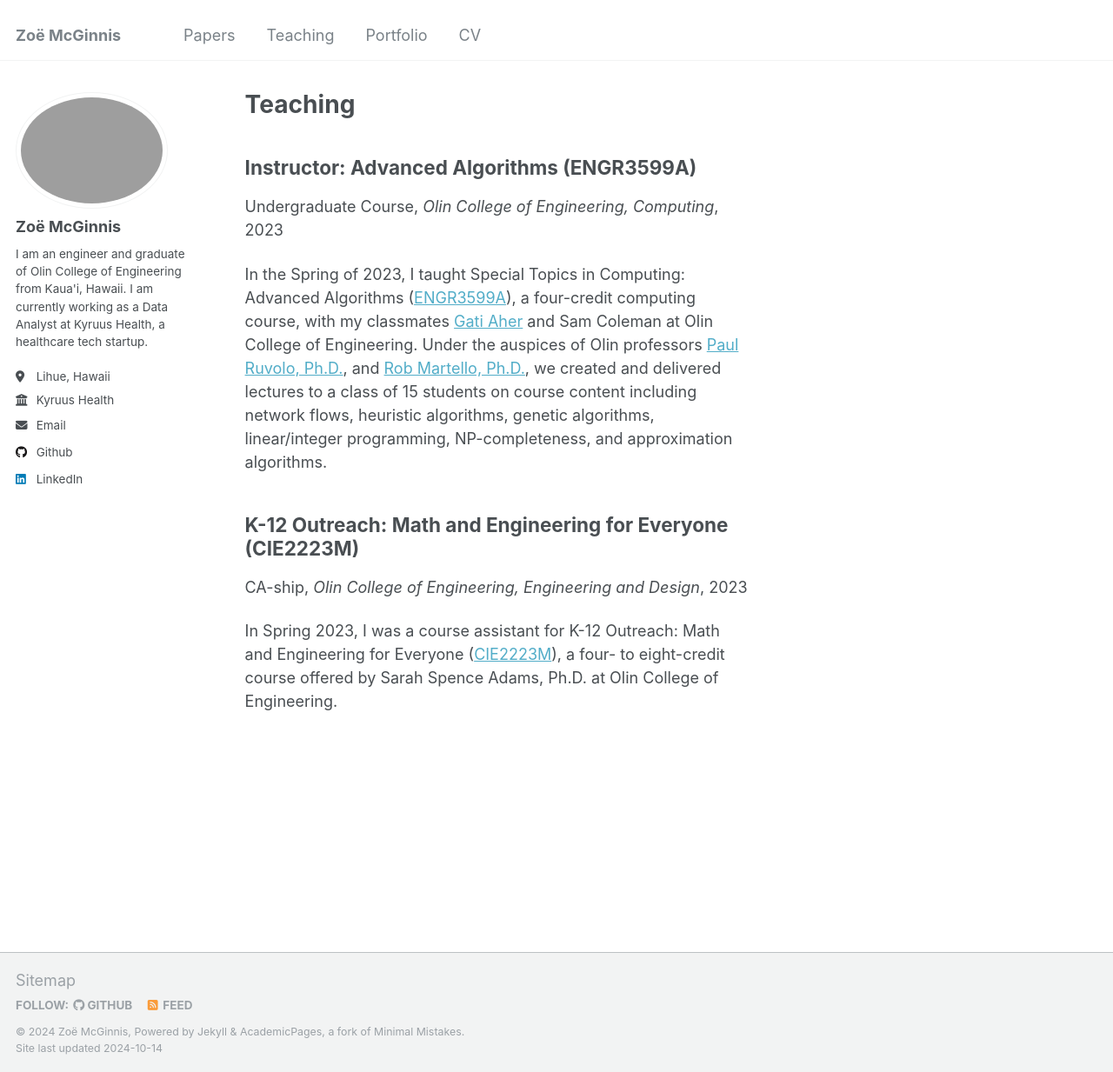
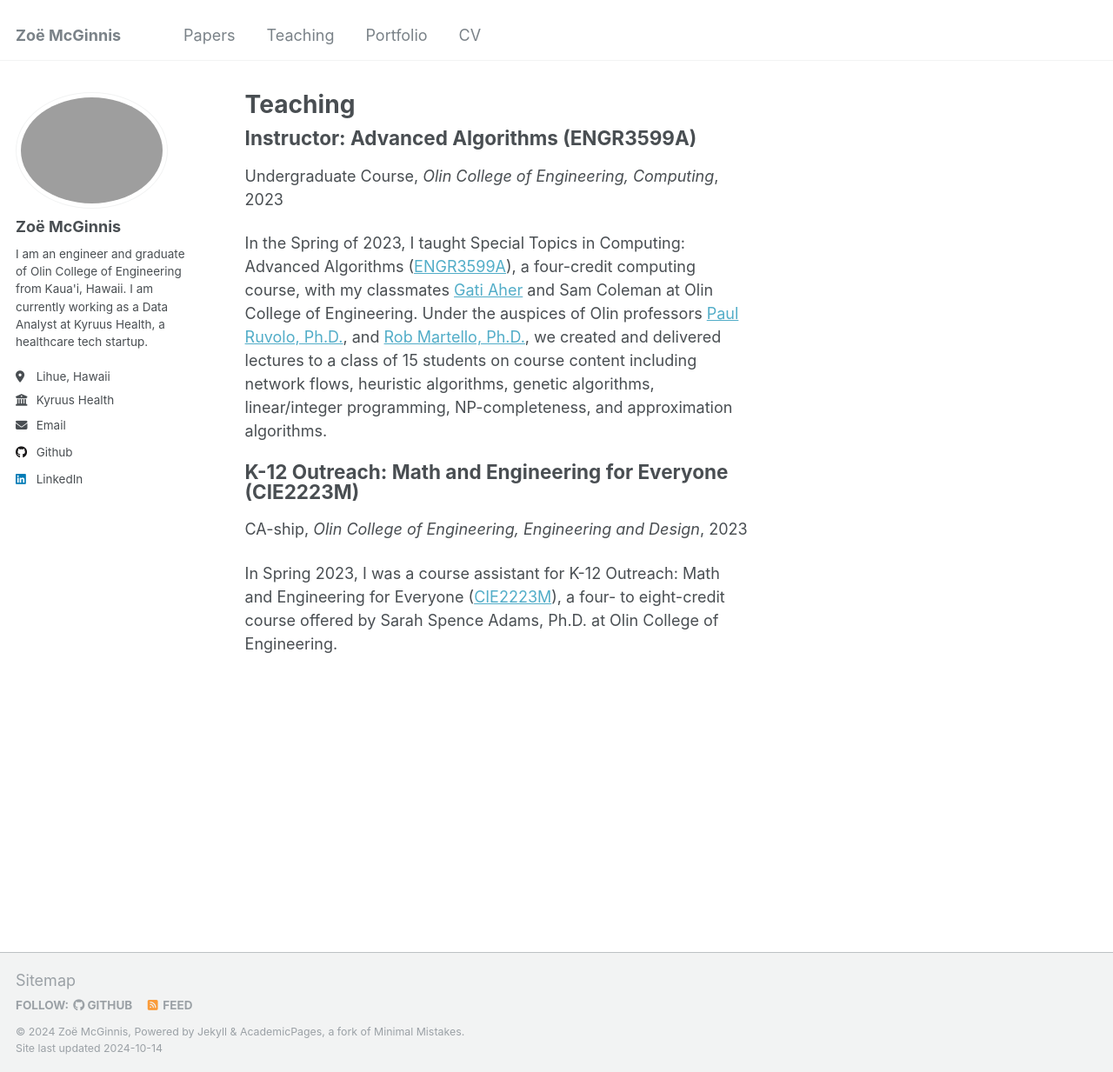
Before and after one commit to Mickmcginnis/zmcginnis, a Jekyll site: the page built from _pages/teaching.html, in a window 1280 px wide and 1233 px high. Shown: the whole window at 87% size. Built offline with Jekyll 4.4.1, drawn with Linux system fonts in a browser that asks for light colours.

Commit message:
set class to page__title

```diff
--- a/_includes/archive-single-teaching.html
+++ b/_includes/archive-single-teaching.html
@@ -26,7 +26,7 @@
       </div>
     {% endif %}
 
-    <h2 class="archive__item-title" itemprop="headline">
+    <h2 class="page__title">
       {{ title }}
       <!-- {% if post.link %}
         <a href="{{ post.link }}">{{ title }}</a> <a href="{{ base_path }}{{ post.url }}" rel="permalink"><i class="fa fa-link" aria-hidden="true" title="permalink"></i><span class="sr-only">Permalink</span></a>
```
